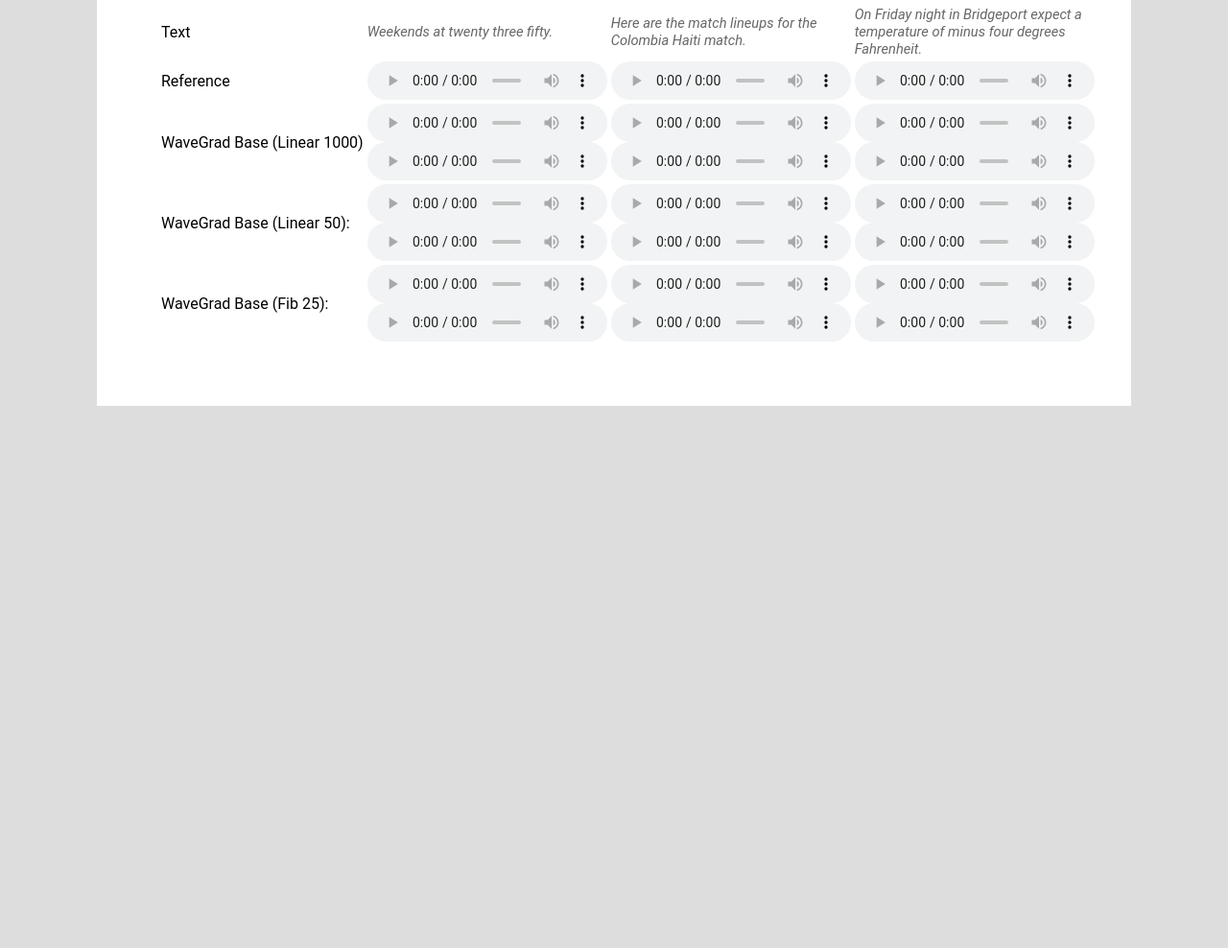
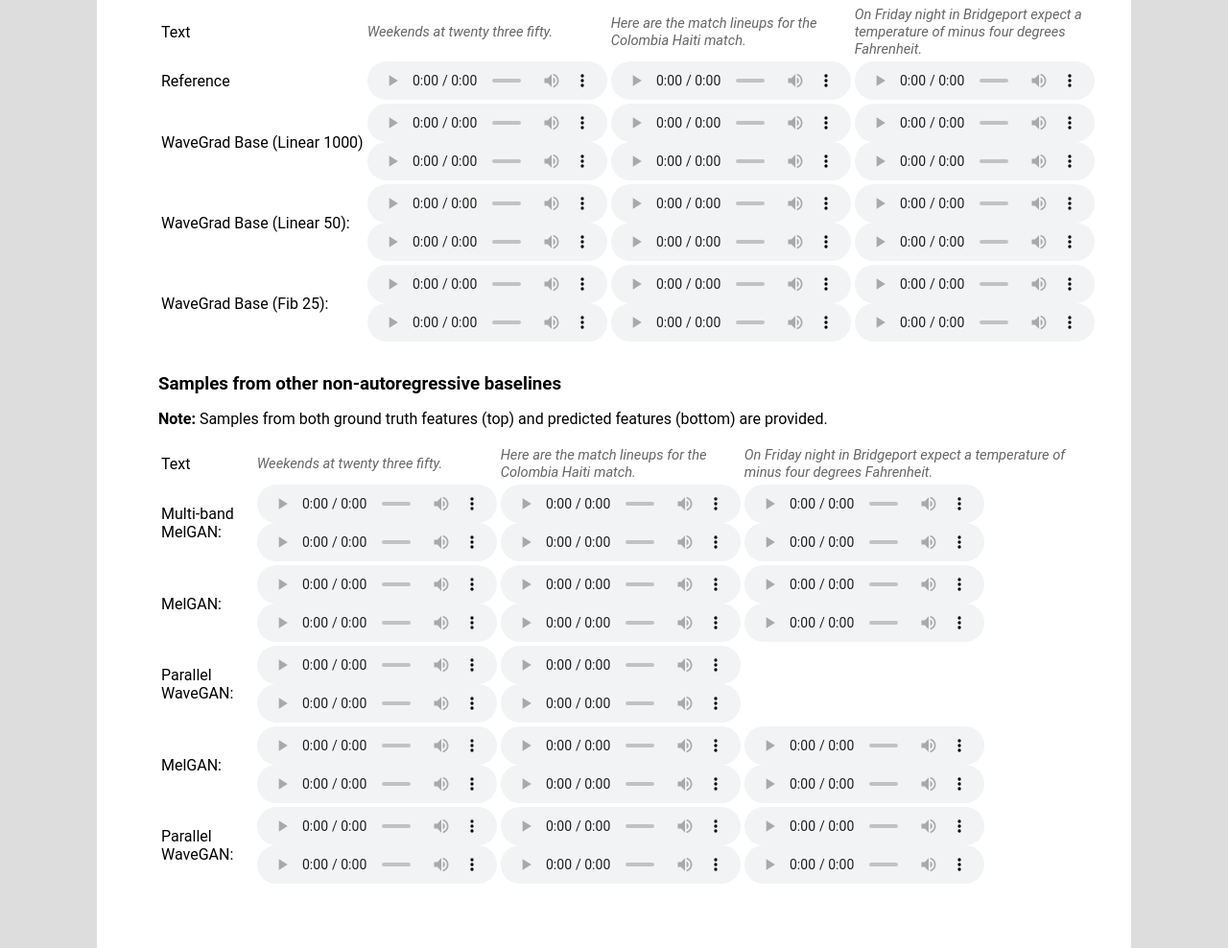
Before and after one commit to WaveGrad-ICLR2021/WaveGrad-ICLR2021, a plain HTML site: page index.html in a window 1280 px wide. Shown: the part 2082-3070 px from the top of the page at 96% size. Before the commit the page ends 2505 px from the top, so only its background shows below. Drawn offline with Linux system fonts and the light colour scheme.

Commit message:
Update index.html

```diff
--- a/index.html
+++ b/index.html
@@ -493,6 +493,161 @@
             </tr>
          </tbody>
       </table>
+      <h3>Samples from other non-autoregressive baselines</h3>
+      <p>
+         <b>Note:</b> <!-- In this section, we demonstrate the audio samples from WaveGrad model conditioned on noise levels.<br> -->
+         Samples from both ground truth features (top) and predicted features (bottom) are provided.
+      </p>
+      <table>
+         <tbody>
+            <tr>
+               <td nowrap> Text </td>
+               <td><span class="text_e2e">Weekends at twenty three fifty.</span></td>
+               <td><span class="text_e2e">Here are the match lineups for the <br> Colombia Haiti match.</span></td>
+               <td><span class="text_e2e">On Friday night in Bridgeport expect a temperature of minus four degrees Fahrenheit.</span></td>
+           </tr>
+           <tr>
+             <td nowarp>Multi-band MelGAN:
+             <td>
+               <audio controls="">
+                 <source src="baselines/gt/MBMelGAN/MBMelGAN_1.wav">
+               </audio>
+               <br>
+               <audio controls="">
+                 <source src="baselines/predicted/MBMelGAN/MBMelGAN_1.wav">
+               </audio>
+            </td>
+             <td>
+               <audio controls="">
+                 <source src="baselines/gt/MBMelGAN/MBMelGAN_2.wav">
+               </audio>
+               <br>
+               <audio controls="">
+                 <source src="baselines/predicted/MBMelGAN/MBMelGAN_2.wav">
+               </audio>
+            </td>
+             <td>
+               <audio controls="">
+                 <source src="baselines/gt/MBMelGAN/MBMelGAN_3.wav">
+               </audio>
+               <br>
+               <audio controls="">
+                 <source src="baselines/predicted/MBMelGAN/MBMelGAN_3.wav">
+               </audio>
+            </td>
+                       </tr>
+           <tr>
+             <td nowarp>MelGAN:
+             <td>
+               <audio controls="">
+                 <source src="baselines/gt/MelGAN/MelGAN_1.wav">
+               </audio>
+               <br>
+               <audio controls="">
+                 <source src="baselines/predicted/MelGAN/MelGAN_1.wav">
+               </audio>
+            </td>
+             <td>
+               <audio controls="">
+                 <source src="baselines/gt/MelGAN/MelGAN_2.wav">
+               </audio>
+               <br>
+               <audio controls="">
+                 <source src="baselines/predicted/MelGAN/MelGAN_2.wav">
+               </audio>
+            </td>
+             <td>
+               <audio controls="">
+                 <source src="baselines/gt/MelGAN/MelGAN_3.wav">
+               </audio>
+               <br>
+               <audio controls="">
+                 <source src="baselines/predicted/MelGAN/MelGAN_3.wav">
+               </audio>
+            </td>
+          </tr>
+          <tr>
+             <td nowarp>Parallel WaveGAN:
+             <td>
+               <audio controls="">
+                 <source src="baselines/gt/PWG/PWG_1.wav">
+               </audio>
+               <br>
+               <audio controls="">
+                 <source src="baselines/predicted/PWG/PWG_1.wav">
+               </audio>
+            </td>
+             <td>
+               <audio controls="">
+                 <source src="baselines/gt/PWG/PWG_2.wav">
+               </audio>
+               <br>
+               <audio controls="">
+                 <source src="baselines/predicted/PWG/PWG_2.wav">
+               </audio>
+            </td>
+                    </tr>
+           <tr>
+             <td nowarp>MelGAN:
+             <td>
+               <audio controls="">
+                 <source src="baselines/gt/MelGAN/MelGAN_1.wav">
+               </audio>
+               <br>
+               <audio controls="">
+                 <source src="baselines/predicted/MelGAN/MelGAN_1.wav">
+               </audio>
+            </td>
+             <td>
+               <audio controls="">
+                 <source src="baselines/gt/MelGAN/MelGAN_2.wav">
+               </audio>
+               <br>
+               <audio controls="">
+                 <source src="baselines/predicted/MelGAN/MelGAN_2.wav">
+               </audio>
+            </td>
+             <td>
+               <audio controls="">
+                 <source src="baselines/gt/MelGAN/MelGAN_3.wav">
+               </audio>
+               <br>
+               <audio controls="">
+                 <source src="baselines/predicted/MelGAN/MelGAN_3.wav">
+               </audio>
+            </td>
+          </tr>
+           <tr>
+             <td nowarp>Parallel WaveGAN:
+             <td>
+               <audio controls="">
+                 <source src="baselines/gt/PWG/PWG_1.wav">
+               </audio>
+               <br>
+               <audio controls="">
+                 <source src="baselines/predicted/PWG/PWG_1.wav">
+               </audio>
+            </td>
+             <td>
+               <audio controls="">
+                 <source src="baselines/gt/PWG/PWG_2.wav">
+               </audio>
+               <br>
+               <audio controls="">
+                 <source src="baselines/predicted/PWG/PWG_2.wav">
+               </audio>
+            </td>
+            <td>
+               <audio controls="">
+                 <source src="baselines/gt/PWG/PWG_3.wav">
+               </audio>
+               <br>
+               <audio controls="">
+                 <source src="baselines/predicted/PWG/PWG_3.wav">
+               </audio>
+            </td>
+          </tr>
+     </table>
      </div>
    </body>
 </html>
```
